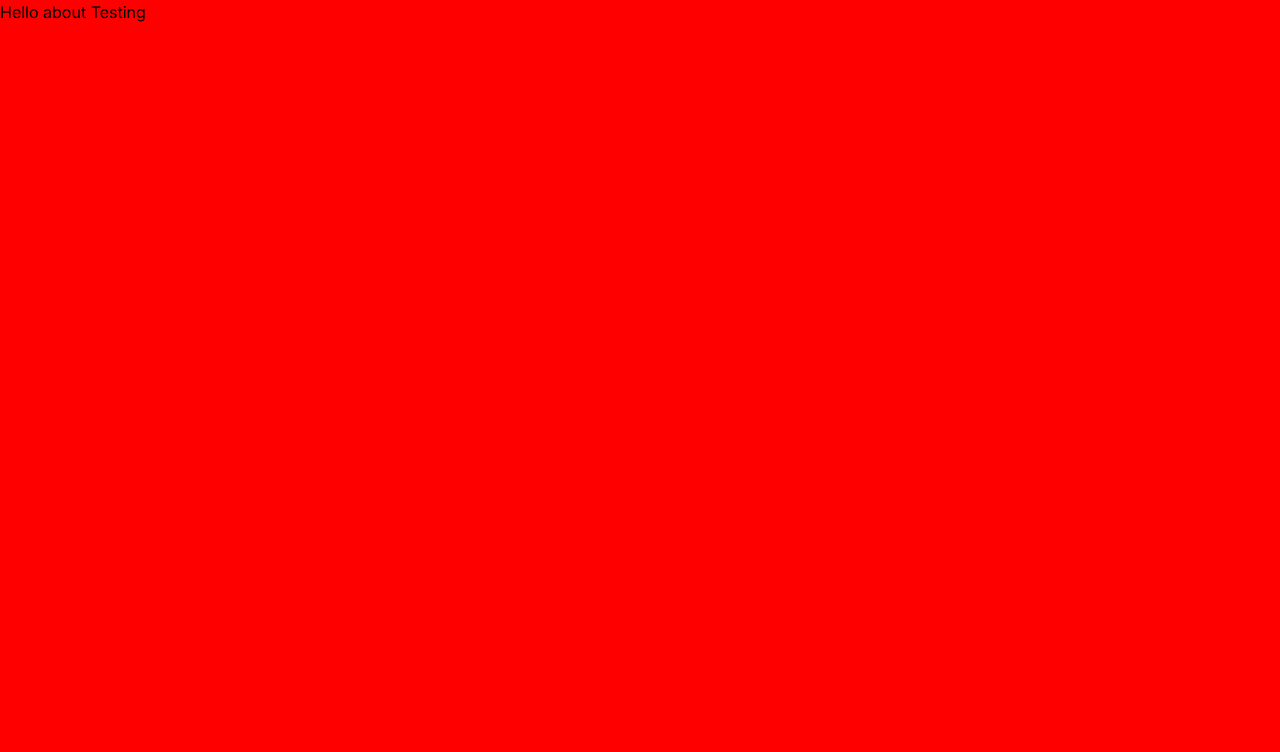
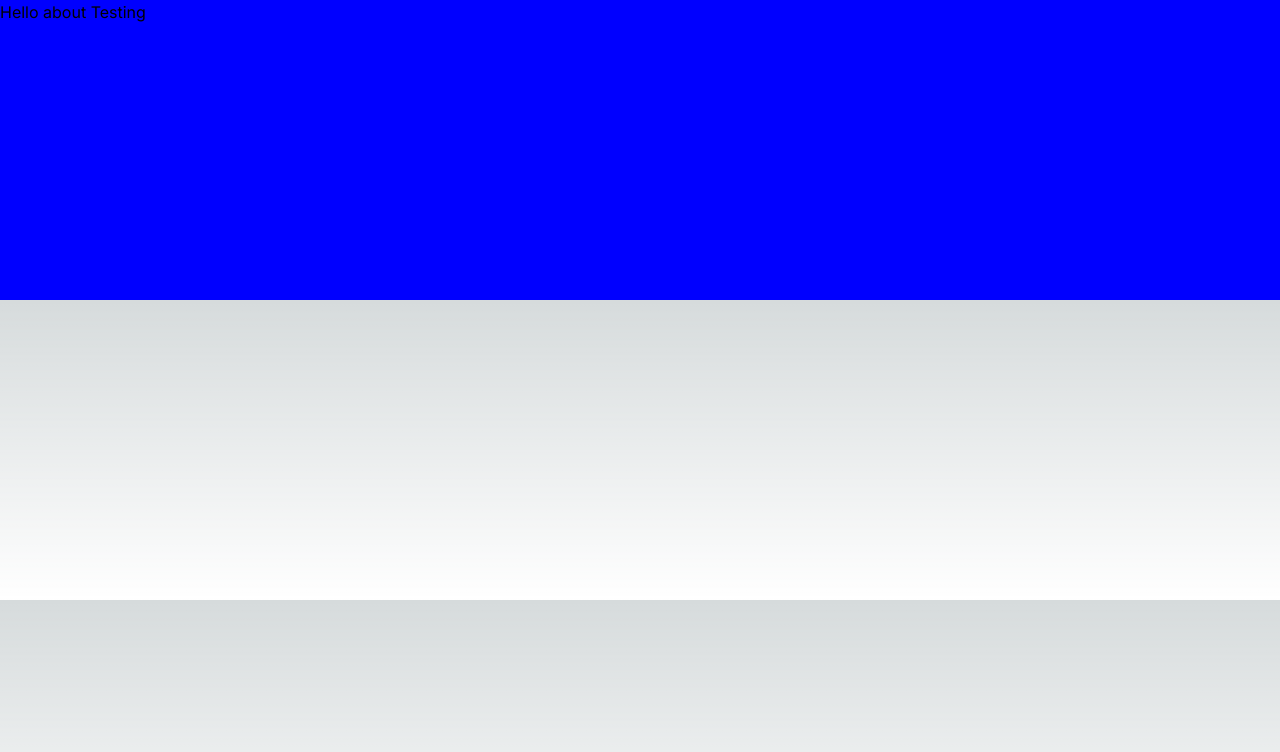
Before and after one commit to mehjabinhasanmoni/my-app, a Next.js app: page /about-us in a window 1280 px wide. Shown: the top 752 px of the page. Built offline with nearby package versions, Linux system fonts and the light colour scheme.

Commit message:
practice

```diff
--- a/src/app/about-us/page.js
+++ b/src/app/about-us/page.js
@@ -5,9 +5,10 @@ import { useState } from "react";
 const page = () => {
     const [counter,setCounter]=useState(0)
     return (
-        <div style={{backgroundColor:"red",height:"100vh"}}>
+        <div style={{backgroundColor:"blue",height:"300px"}}>
             Hello about
             Testing
+
 
         </div>
 
```
